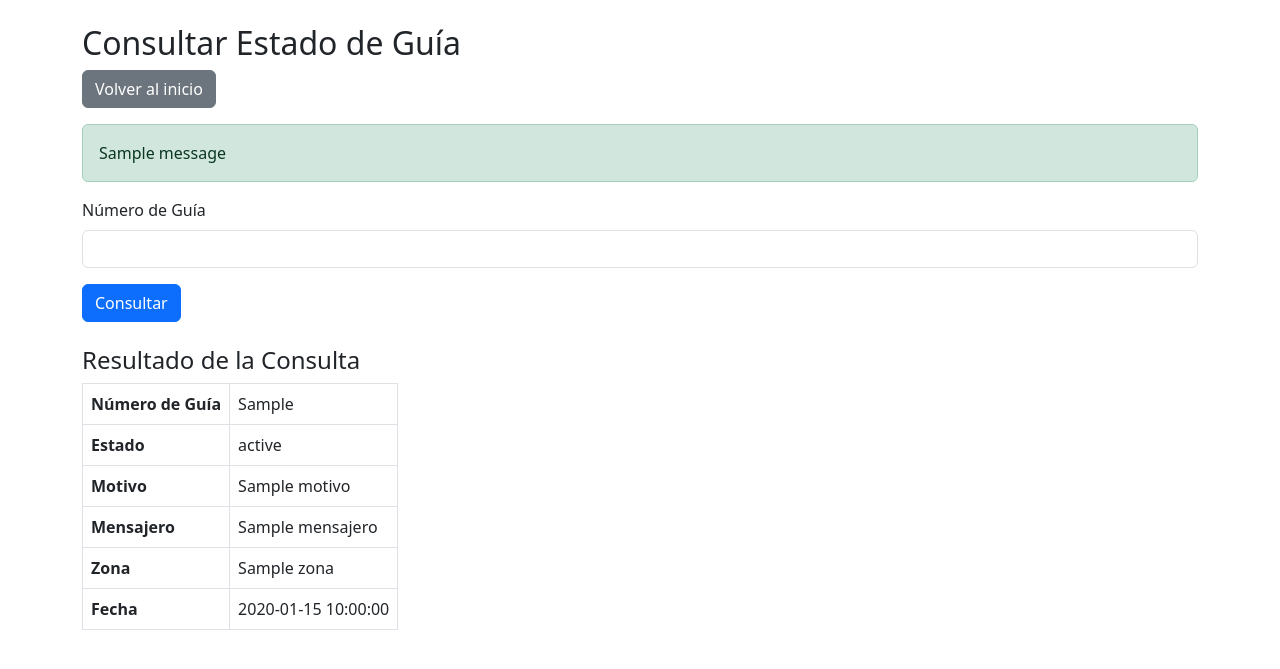
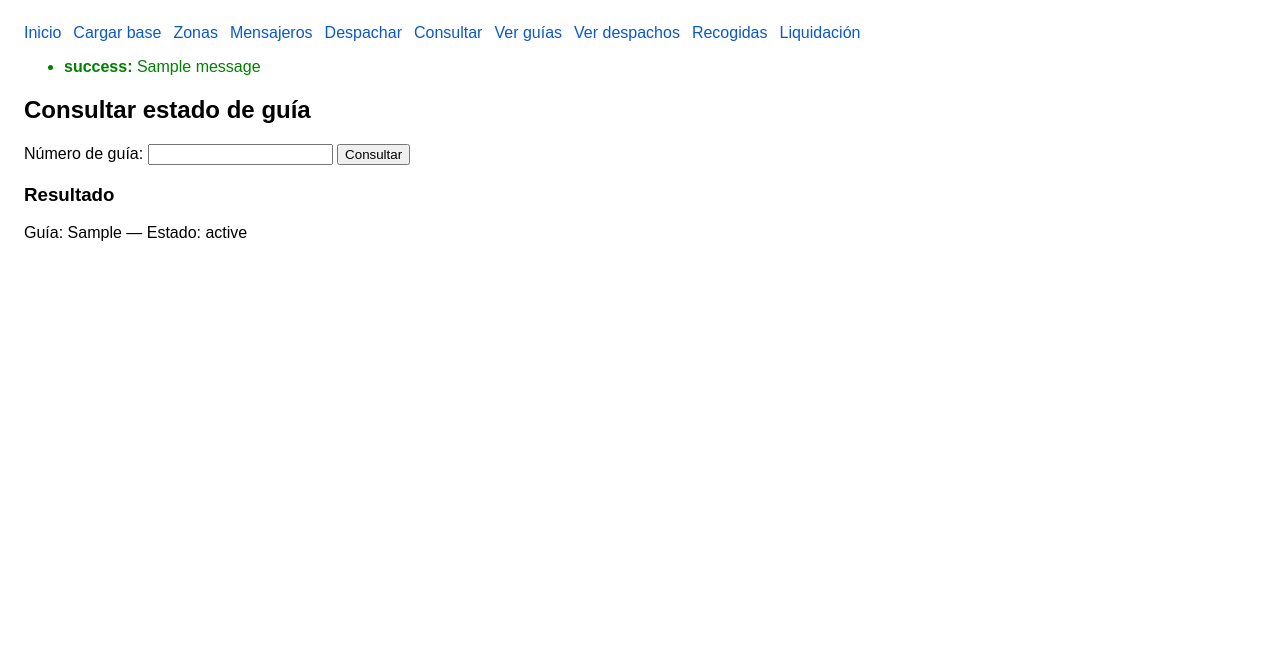
Before and after one commit to luisrobles062/mensajeria-app, a Flask app: template templates/consultar_estado.html in a window 1280 px wide. Shown: the top 669 px of the page. Run offline with Flask 3, Linux system fonts and the light colour scheme; the template is opened without the code that fills it: most values are stand-ins (such as "Sample title", 1, 10 or a date in 2020); one stand-in notice (Sample message) is shown; some libraries are stand-ins or nearby versions.

Commit message:
Update consultar_estado.html

```diff
--- a/templates/consultar_estado.html
+++ b/templates/consultar_estado.html
@@ -1,42 +1,15 @@
-<!DOCTYPE html>
-<html lang="es">
-<head>
-    <meta charset="UTF-8" />
-    <title>Consultar Estado de Guía</title>
-    <link rel="stylesheet" href="https://cdn.jsdelivr.net/npm/bootstrap@5.3.0/dist/css/bootstrap.min.css" />
-</head>
-<body>
-<div class="container mt-4">
-    <h2>Consultar Estado de Guía</h2>
-    <a href="{{ url_for('index') }}" class="btn btn-secondary mb-3">Volver al inicio</a>
+{% extends "base.html" %}
+{% block title %}Consultar estado{% endblock %}
+{% block content %}
+  <h2>Consultar estado de guía</h2>
+  <form method="post" action="{{ url_for('consultar_estado') }}">
+    <label>Número de guía:</label>
+    <input type="text" name="numero_guia" required>
+    <button type="submit">Consultar</button>
+  </form>
 
-    {% with messages = get_flashed_messages(with_categories=true) %}
-      {% if messages %}
-        {% for category, message in messages %}
-          <div class="alert alert-{{category}}">{{ message|safe }}</div>
-        {% endfor %}
-      {% endif %}
-    {% endwith %}
-
-    <form method="post" class="mb-4">
-        <div class="mb-3">
-            <label for="numero_guia" class="form-label">Número de Guía</label>
-            <input type="text" class="form-control" id="numero_guia" name="numero_guia" required>
-        </div>
-        <button type="submit" class="btn btn-primary">Consultar</button>
-    </form>
-
-    {% if resultado %}
-        <h4>Resultado de la Consulta</h4>
-        <table class="table table-bordered w-auto">
-            <tr><th>Número de Guía</th><td>{{ resultado.numero_guia }}</td></tr>
-            <tr><th>Estado</th><td>{{ resultado.estado }}</td></tr>
-            <tr><th>Motivo</th><td>{{ resultado.motivo }}</td></tr>
-            <tr><th>Mensajero</th><td>{{ resultado.mensajero }}</td></tr>
-            <tr><th>Zona</th><td>{{ resultado.zona }}</td></tr>
-            <tr><th>Fecha</th><td>{{ resultado.fecha }}</td></tr>
-        </table>
-    {% endif %}
-</div>
-</body>
-</html>
+  {% if resultado %}
+    <h3>Resultado</h3>
+    <p>Guía: {{ resultado.numero_guia }} — Estado: {{ resultado.estado }}</p>
+  {% endif %}
+{% endblock %}
```
